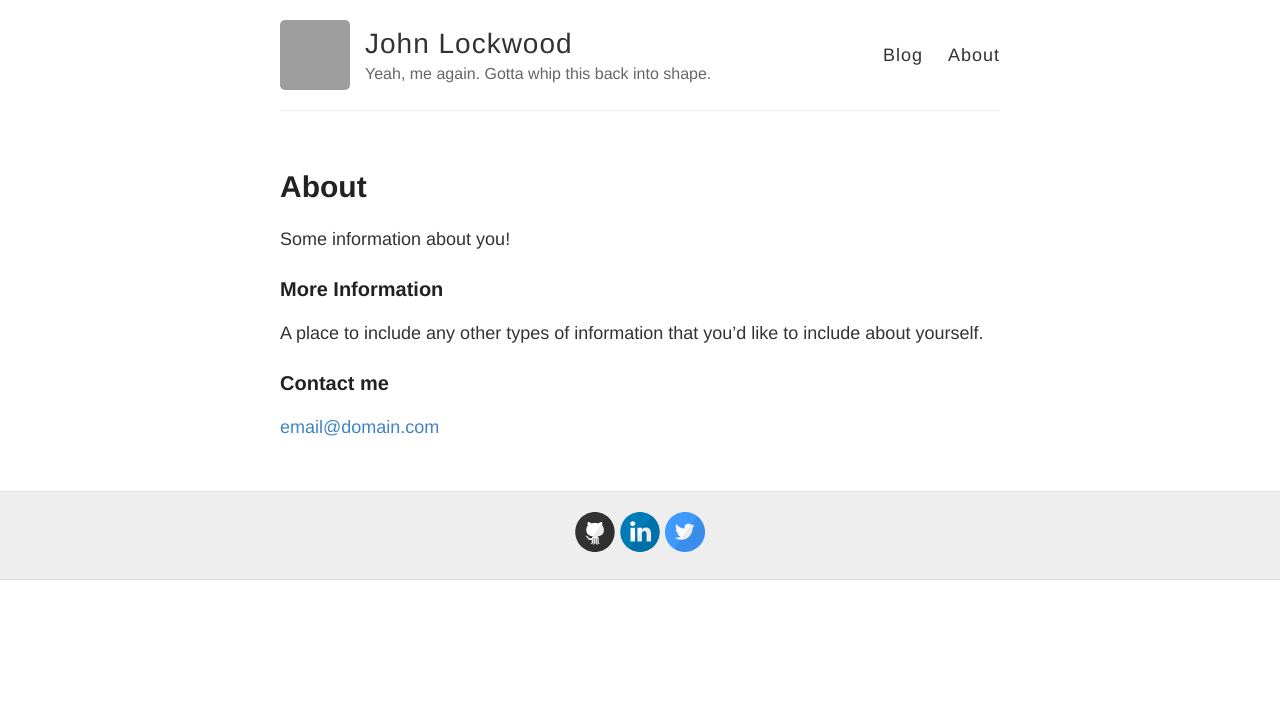
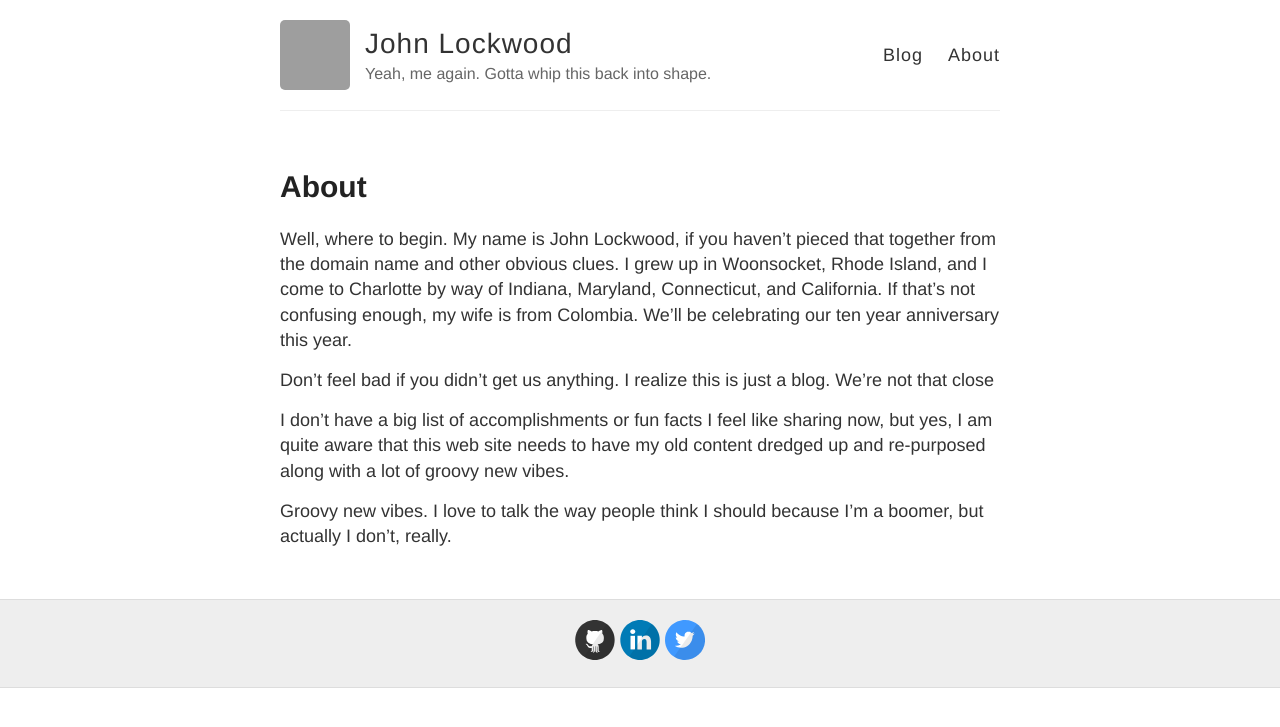
Before and after one commit to JohnLockwood/johnlockwood.github.io, a Jekyll site: the page built from about.md, in a window 1280 px wide. Shown: the top 727 px of the page. Built offline with Jekyll 4.4.1, drawn with Linux system fonts in a browser that asks for light colours; grey boxes are pictures that could not be loaded.

Commit message:
About page

```diff
--- a/about.md
+++ b/about.md
@@ -4,12 +4,10 @@ title: About
 permalink: /about/
 ---
 
-Some information about you!
+Well, where to begin.  My name is John Lockwood, if you haven't pieced that together from the domain name and other obvious clues. I grew up in Woonsocket, Rhode Island, and I come to Charlotte by way of Indiana, Maryland, Connecticut, and California.  If that's not confusing enough, my wife is from Colombia.  We'll be celebrating our ten year anniversary this year.
 
-### More Information
+Don't feel bad if you didn't get us anything. I realize this is just a blog.  We're not that close
 
-A place to include any other types of information that you'd like to include about yourself.
+I don't have a big list of accomplishments or fun facts I feel like sharing now, but yes, I am quite aware that this web site needs to have my old content dredged up and re-purposed along with a lot of groovy new vibes.
 
-### Contact me
-
-[email@domain.com](mailto:email@domain.com)
+Groovy new vibes. I love to talk the way people think I should because I'm a boomer, but actually I don't, really.
```
Also changed, not shown: _posts/2014-3-3-Hello-World.md (deleted, +0 -10 lines).
